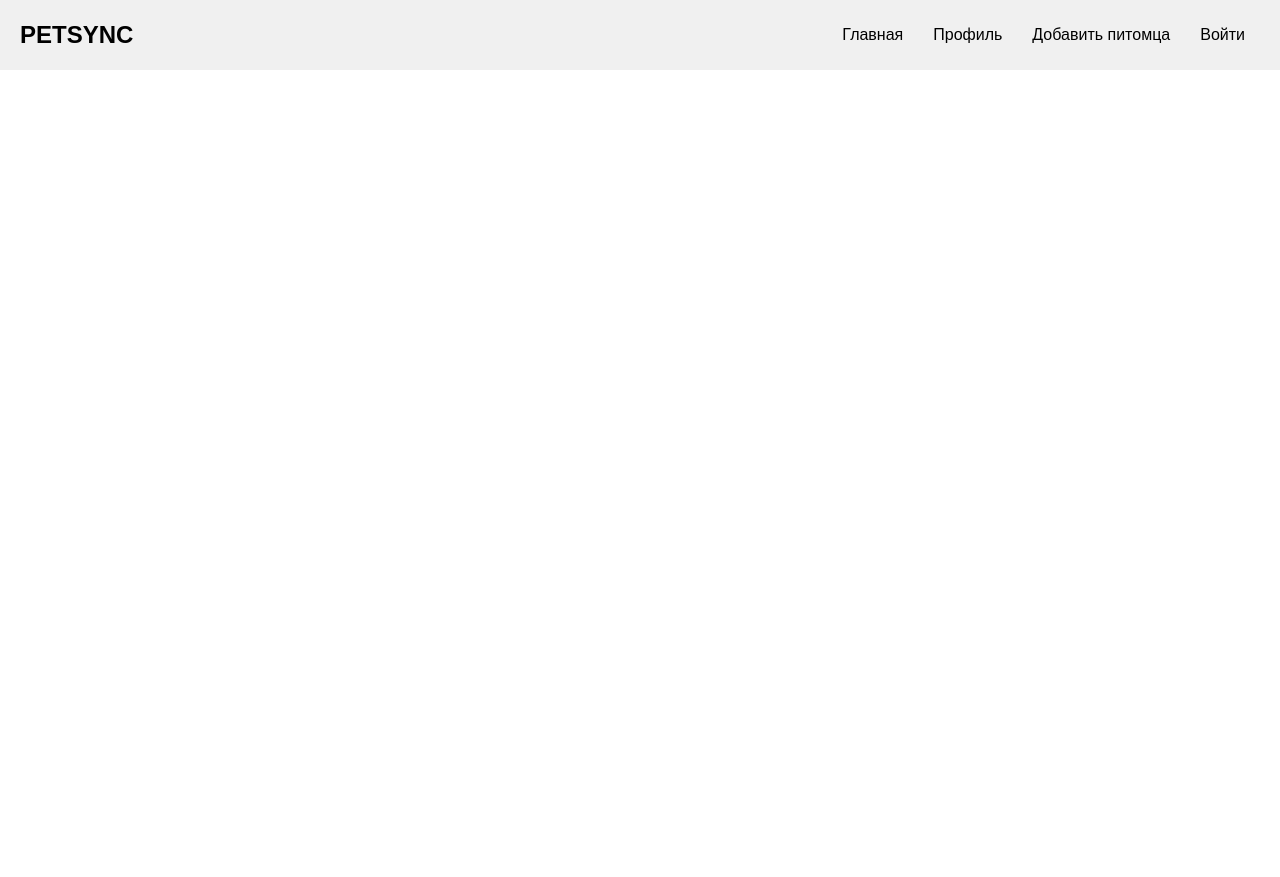
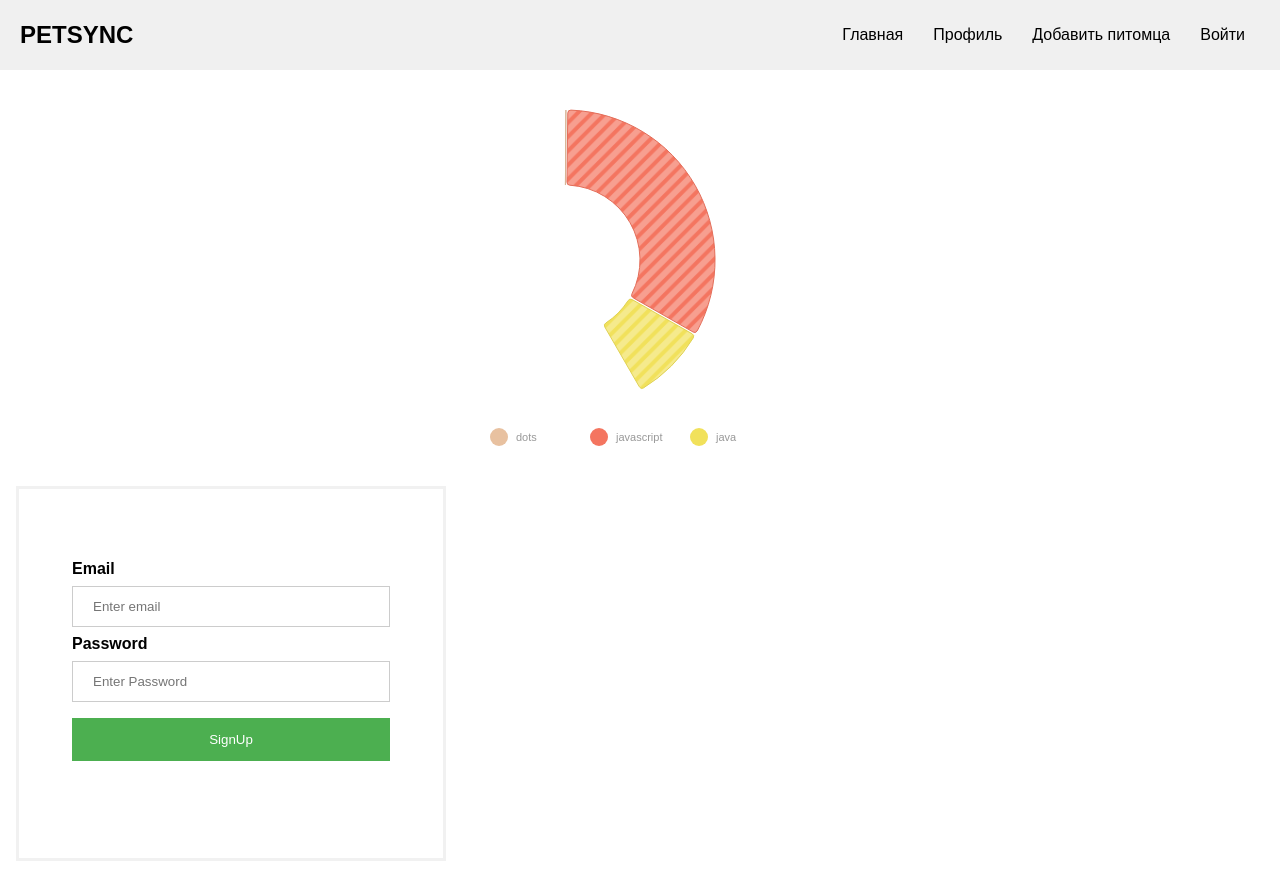
Before and after one commit to aleksey-kozin/pet-sync, a React (Create React App) app in the folder client/: page /registration in a window 1280 px wide. Before the commit the page ends 800 px from the top, so only its background shows below. Built offline with nearby package versions, Linux system fonts and the light colour scheme.

Commit message:
Add test chart

```diff
--- a/client/package.json
+++ b/client/package.json
@@ -5,6 +5,8 @@
   "dependencies": {
     "@material-ui/core": "^4.12.1",
     "@material-ui/icons": "^4.11.2",
+    "@nivo/core": "^0.73.0",
+    "@nivo/pie": "^0.73.0",
     "@testing-library/jest-dom": "^5.14.1",
     "@testing-library/react": "^11.2.7",
     "@testing-library/user-event": "^12.8.3",
--- a/client/src/components/App/App.js
+++ b/client/src/components/App/App.js
@@ -6,16 +6,18 @@ import SignUpForm from '../SignUpForm/SignUpForm'
 import LoginForm from '../LoginForm/LoginForm'
 import MyPets from '../MyPets/MyPets'
 import PetPersonPage from '../PetPersonPage/PetPersonPage'
+import TestChart from '../TestChart/TestChart'
 
 function App() {
   return (
     <>
       <Router>
         <Nav />
+        <TestChart/>
         <Switch>
           <Route path={"/"} exact component={Main} />
-          <Route path={"/login"} component={SignUpForm} />
-          <Route path={"/signup"} component={SignUpForm} />
+          <Route path={"/login"} component={LoginForm} />
+          <Route path={"/registration"} component={SignUpForm} />
           <Route path={"/profile"} component={Profile} />
           <Route exact path={"/mypets"} component={MyPets} />
           <Route path={"/mypets/:name"} component={PetPersonPage} />
--- /dev/null
+++ b/client/src/components/Chart/Chart.js
@@ -0,0 +1,160 @@
+import React from 'react'
+import { ResponsivePie } from '@nivo/pie'
+
+function Chart(props) {
+  let data = [
+    {
+      id: 'dots',
+      type: 'patternDots',
+      background: 'inherit',
+      color: 'rgba(255, 255, 255, 0.3)',
+      size: 100,
+      padding: 1,
+      stagger: true,
+    },
+    {
+      id: 'javascript',
+      label: 'javascript',
+      value: 80,
+      color: 'hsl(119, 70%, 50%)',
+    },
+    {
+      id: 'java',
+      label: 'java',
+      value: 20,
+      color: 'hsl(253, 70%, 50%)',
+    },
+    // {
+    //   id: 'hack',
+    //   label: 'hack',
+    //   value: 71,
+    //   color: 'blue',
+    // },
+    // {
+    //   id: 'erlang',
+    //   label: 'erlang',
+    //   value: 354,
+    //   color: 'hsl(187, 70%, 50%)',
+    // },
+  ]
+  return (
+    <ResponsivePie
+      data={data}
+      margin={{ top: 40, right: 80, bottom: 80, left: 80 }}
+      startAngle={0}
+      endAngle={150}
+      innerRadius={0.5}
+      padAngle={0.7}
+      cornerRadius={3}
+      activeOuterRadiusOffset={8}
+      borderWidth={1}
+      borderColor={{ from: 'color', modifiers: [['darker', 0.2]] }}
+      arcLinkLabelsSkipAngle={10}
+      arcLinkLabelsTextColor="#333333"
+      arcLinkLabelsThickness={2}
+      arcLinkLabelsColor={{ from: 'color' }}
+      arcLabelsSkipAngle={10}
+      enableArcLabels={false}
+      enableArcLinkLabels={false}
+      arcLabelsTextColor={{ from: 'color', modifiers: [['darker', 2]] }}
+      defs={[
+        {
+          id: 'dots',
+          type: 'patternDots',
+          background: 'inherit',
+          color: 'rgba(255, 255, 255, 0.3)',
+          size: 4,
+          padding: 1,
+          stagger: true,
+        },
+        {
+          id: 'lines',
+          type: 'patternLines',
+          background: 'inherit',
+          color: 'rgba(255, 255, 255, 0.3)',
+          rotation: -45,
+          lineWidth: 6,
+          spacing: 10,
+        },
+      ]}
+      fill={[
+        {
+          match: {
+            id: 'ruby',
+          },
+          id: 'dots',
+        },
+        {
+          match: {
+            id: 'c',
+          },
+          id: 'dots',
+        },
+        {
+          match: {
+            id: 'go',
+          },
+          id: 'dots',
+        },
+        {
+          match: {
+            id: 'python',
+          },
+          id: 'dots',
+        },
+        {
+          match: {
+            id: 'scala',
+          },
+          id: 'lines',
+        },
+        {
+          match: {
+            id: 'lisp',
+          },
+          id: 'lines',
+        },
+        {
+          match: {
+            id: 'elixir',
+          },
+          id: 'lines',
+        },
+        {
+          match: {
+            // id: 'javascript',
+          },
+          id: 'lines',
+        },
+      ]}
+      legends={[
+        {
+          anchor: 'bottom',
+          direction: 'row',
+          justify: false,
+          translateX: 0,
+          translateY: 56,
+          itemsSpacing: 0,
+          itemWidth: 100,
+          itemHeight: 18,
+          itemTextColor: '#999',
+          itemDirection: 'left-to-right',
+          itemOpacity: 1,
+          symbolSize: 18,
+          symbolShape: 'circle',
+          effects: [
+            {
+              on: 'hover',
+              style: {
+                itemTextColor: '#000',
+              },
+            },
+          ],
+        },
+      ]}
+    />
+    // document.getElementById('root')
+  )
+}
+
+export default Chart
--- a/client/src/components/LoginForm/LoginForm.js
+++ b/client/src/components/LoginForm/LoginForm.js
@@ -1,33 +1,69 @@
-import React from 'react'
-import { useDispatch } from 'react-redux'
+import React, { useEffect } from 'react'
+import { useDispatch, useSelector } from 'react-redux'
 import AuthService from '../../services/AuthServices'
-import { initUsersAC } from '../../utils/redux/actionCreators/actionCreators'
+import {
+  checkUsersAC,
+  initUsersAC,
+} from '../../utils/redux/actionCreators/actionCreators'
 import LoginFormStyles from './LoginForm.css'
+import { Link } from 'react-router-dom'
 
 function LoginForm(props) {
+  const userState = useSelector((state) => state.usersReducer)
+  console.log(userState)
   const dispatch = useDispatch()
 
+  useEffect(() => {
+    (async () => {
+      if (localStorage.getItem('token')) {
+        const response = await AuthService.checkAuth()
+        // console.log(response)
+        dispatch(checkUsersAC(response.data.user))
+      }
+    })()
+  }, [])
+
   const handlerSubmit = async (event) => {
+    try {
       event.preventDefault()
 
       const email = event.target.email.value
       const password = event.target.password.value
 
-    const response = await AuthService.registration(email, password)
-    // console.log(response)
+      const response = await AuthService.login(email, password)
+      console.log(response)
       localStorage.setItem('token', response.data.accessToken)
       dispatch(initUsersAC(response.data.user))
+    } catch (error) {
+      console.log(error.response?.data?.message)
+    }
   }
   return (
+    <>
+      <h1>
+        {userState.isAuth
+          ? `Пользователь авторизован ${userState.user.email}`
+          : 'АВТОРИЗУЙТЕСЬ'}
+      </h1>
+      <h1>
+        {userState.user.isActivated
+          ? 'Аккаунт подтвержден по почте'
+          : 'ПОДТВЕРДИТЕ АККАУНТ!!!!'}
+      </h1>
       <div className="container">
         <form onSubmit={handlerSubmit}>
           <div className="container">
-          <label >
+            <label>
               <b>Email</b>
             </label>
-          <input type="email" placeholder="Enter email" name="email" required />
+            <input
+              type="email"
+              placeholder="Enter email"
+              name="email"
+              required
+            />
 
-          <label >
+            <label>
               <b>Password</b>
             </label>
             <input
@@ -38,9 +74,13 @@ function LoginForm(props) {
             />
 
             <button type="submit">Login</button>
+            <Link to="/registration">
+              <button type="submit">Reg</button>
+            </Link>
           </div>
         </form>
       </div>
+    </>
   )
 }
 
--- a/client/src/components/SignUpForm/SignUpForm.js
+++ b/client/src/components/SignUpForm/SignUpForm.js
@@ -8,26 +8,28 @@ export default function SignUpForm() {
   const dispatch = useDispatch()
 
   const handlerSubmit = async (event) => {
+    try {
       event.preventDefault()
-
       const email = event.target.email.value
       const password = event.target.password.value
-
       const response = await AuthService.registration(email, password)
       // console.log(response)
       localStorage.setItem('token', response.data.accessToken)
       dispatch(initUsersAC(response.data.user))
+    } catch (error) {
+      console.log(error.response?.data?.message)
+    }
   }
   return (
     <div className="container">
       <form onSubmit={handlerSubmit}>
         <div className="container">
-          <label >
+          <label>
             <b>Email</b>
           </label>
           <input type="email" placeholder="Enter email" name="email" required />
 
-          <label >
+          <label>
             <b>Password</b>
           </label>
           <input
--- /dev/null
+++ b/client/src/components/TestChart/TestChart.js
@@ -0,0 +1,18 @@
+import React from 'react'
+import Chart from '../Chart/Chart'
+import { useDispatch, useSelector } from 'react-redux'
+
+function TestChart(props) {
+  const dispatch = useDispatch()
+  const analyses = useSelector((state) => state.analyses);
+
+  // console.log();
+
+  return (
+    <div style={{ height: 400 }}>
+      <Chart />
+    </div>
+  )
+}
+
+export default TestChart
--- a/client/src/index.js
+++ b/client/src/index.js
@@ -5,5 +5,11 @@ import App from './components/App/App'
 import { Provider } from 'react-redux'
 import store from '../src/utils/redux/store'
 
-
-ReactDOM.render(<App />, document.getElementById('root'))
+ReactDOM.render(
+  <>
+    <Provider store={store}>
+      <App />
+    </Provider>
+  </>,
+  document.getElementById('root')
+)
--- a/client/src/services/AuthServices.js
+++ b/client/src/services/AuthServices.js
@@ -1,6 +1,8 @@
 import instance from '../http/index'
-import { AxiosResponse } from 'axios'
+// import { AxiosResponse } from 'axios'
+import axios from 'axios'
 // import {AuthResponse} from "../models/response/AuthResponse";
+import { API_URL } from '../http/index'
 
 export default class AuthService {
   static async login(email, password) {
@@ -14,4 +16,13 @@ export default class AuthService {
   static async logout() {
     return instance.post('/logout')
   }
+
+  static async checkAuth() {
+    const response = await axios.get(`${API_URL}/refresh`, {
+      withCredentials: true,
+    })
+    // console.log(response)
+    localStorage.setItem('token', response.data.accessToken)
+    return response
+  }
 }
--- a/client/src/utils/redux/actionCreators/actionCreators.js
+++ b/client/src/utils/redux/actionCreators/actionCreators.js
@@ -1,5 +1,9 @@
-import { INIT_USERS } from '../actionTypes/actionTypes'
+import { CHECK_USERS, INIT_USERS } from '../actionTypes/actionTypes'
 
 export function initUsersAC(payload) {
   return { type: INIT_USERS, payload }
 }
+
+export function checkUsersAC(payload) {
+  return { type: CHECK_USERS, payload }
+}
--- a/client/src/utils/redux/actionTypes/actionTypes.js
+++ b/client/src/utils/redux/actionTypes/actionTypes.js
@@ -1 +1,2 @@
 export const INIT_USERS = 'INIT_USERS'
+export const CHECK_USERS = 'CHECK_USERS'
--- a/client/src/utils/redux/reducers/usersReducer.js
+++ b/client/src/utils/redux/reducers/usersReducer.js
@@ -1,4 +1,4 @@
-import { INIT_USERS } from '../actionTypes/actionTypes'
+import { CHECK_USERS, INIT_USERS } from '../actionTypes/actionTypes'
 
 const initialStateAuth = {
   user: {},
@@ -9,7 +9,11 @@ const initialStateAuth = {
 const usersReducer = (state = initialStateAuth, action) => {
   switch (action.type) {
     case INIT_USERS:
-      return { ...state }
+      return { ...state, user: action.payload, isAuth: true }
+
+    case CHECK_USERS:
+      // console.log(action.payload);
+      return { ...state, user: action.payload, isAuth: true, isLoading: true }
 
     default:
       return state
```
Also changed, not shown: client/src/http/index.js (+16 -16 lines), 2 other files (tests, documents, lock files or other folders). Lines whose indentation alone changed are shown as unchanged.
